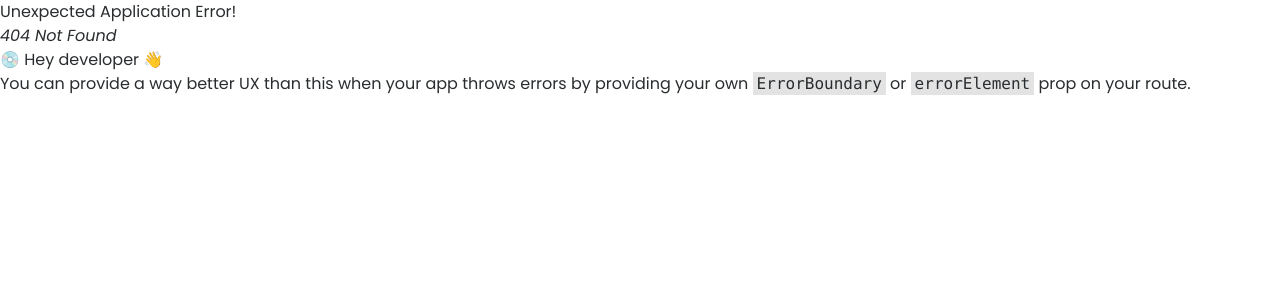
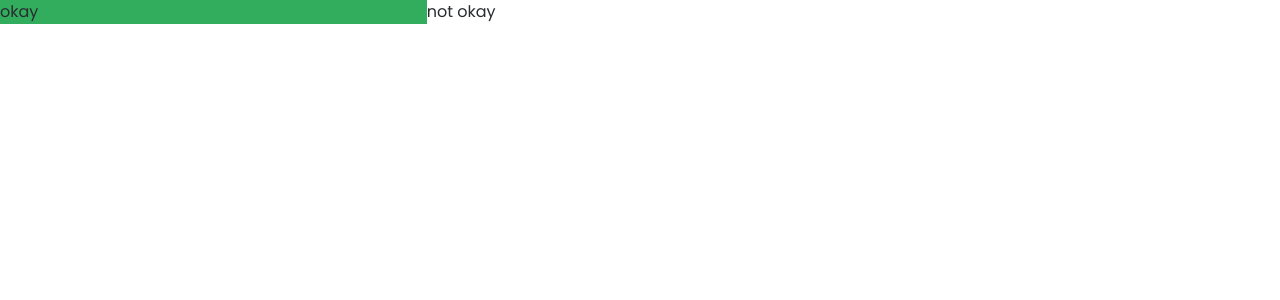
Before and after one commit to agrosurance/Frontend, a React (Vite) app: page /auth in a window 1280 px wide. Before the commit this address had no page. Shown: the top 300 px of the page. Built offline with nearby package versions, Linux system fonts and the light colour scheme.

Commit message:
Navbar hide functionality

```diff
--- a/package.json
+++ b/package.json
@@ -15,7 +15,8 @@
     "ethers": "^5.7.2",
     "react": "^18.2.0",
     "react-dom": "^18.2.0",
-    "react-router-dom": "^6.11.2"
+    "react-router-dom": "^6.11.2",
+    "tailwind-merge": "^1.12.0"
   },
   "devDependencies": {
     "@types/react": "^18.0.9",
--- a/src/App.tsx
+++ b/src/App.tsx
@@ -8,13 +8,14 @@ import {
 import Footer from "./common/Footer";
 import Navbar from "./common/Navbar";
 import HomePage from "./pages/HomePage/HomePage";
+import AuthPage from "./pages/AuthPage/AuthPage";
 
 export default function App() {
   const router = createBrowserRouter(
     createRoutesFromElements(
       <Route path="/" element={<Root />}>
         <Route index element={<HomePage />} />
-        <Route path="/0" element={<div />} />
+        <Route path="/auth" element={<AuthPage/>} />
       </Route>
     )
   );
--- a/src/common/Navbar.tsx
+++ b/src/common/Navbar.tsx
@@ -1,4 +1,6 @@
+import { useEffect, useState } from "react";
 import { Link } from "react-router-dom";
+import { twMerge } from "tailwind-merge";
 
 const navItems = [
   { title: "About Us", to: "/abo  ut" },
@@ -6,9 +8,18 @@ const navItems = [
   { title: "Contact", to: "/contact" },
 ];
 
+const hiddenAt = ['/auth']
+
 export default function Navbar() {
+  const [hideNav,setHideNav] = useState(false)
+
+
+  useEffect(()=>{
+    setHideNav(hiddenAt.includes(location.pathname))
+  },[])
+
   return (
-    <nav className="p-page py-12 flex justify-center text-front text-opacity-70 font-medium tracking-tight text-[15px]">
+    <nav className={twMerge("p-page py-12 flex justify-center text-front text-opacity-70 font-medium tracking-tight text-[15px]",hideNav ? 'hidden' :"")}>
       <div className="flex-1 flex items-center gap-x-14">
         {navItems.map((item, i) => (
           <Link key={i} to={item.to} className="py-2">
--- /dev/null
+++ b/src/pages/AuthPage/AuthPage.tsx
@@ -0,0 +1,10 @@
+export default function AuthPage() {
+    return <div className="flex flex-row h-">
+    <div className="basis-1/3 bg-primary">
+okay
+    </div>
+    <div>
+not okay
+    </div>
+    </div>;
+  }
```
Also changed, not shown: 1 other file (tests, documents, lock files or other folders).
